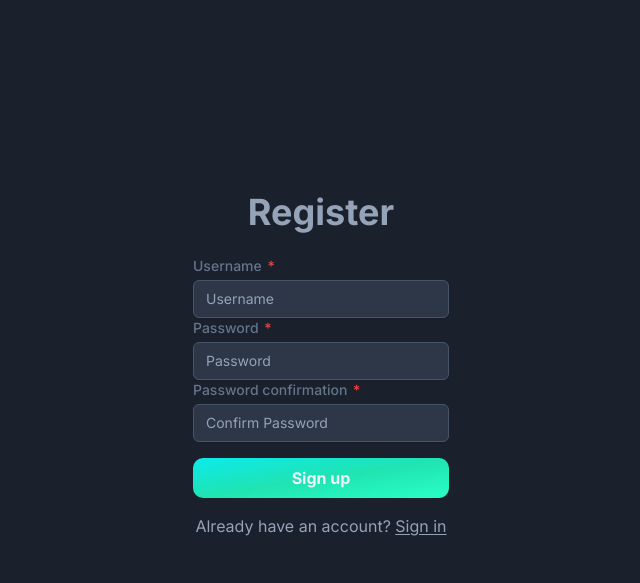
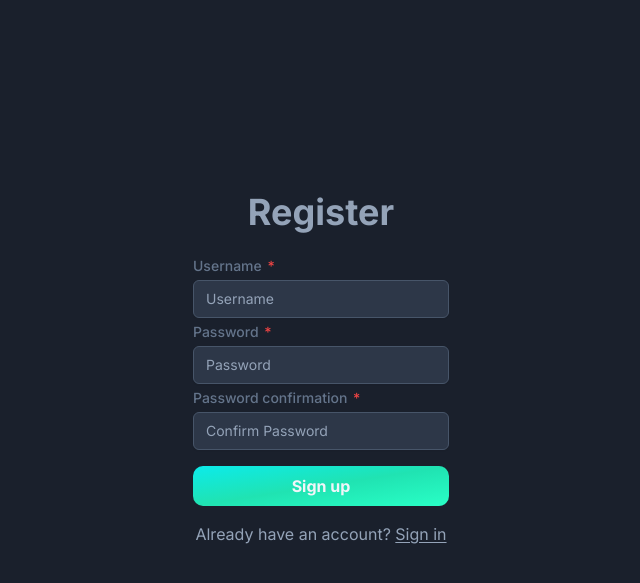
Before and after one commit to marcellinuselbert/assignment-pbp-django, a Django app: page /todolist/register/ in a window 1280 px wide. Shown: the top 583 px of the page, without its empty margins (319-959 px from the left). Run offline with Django 4.2, Linux system fonts and the light colour scheme; some libraries are stand-ins or nearby versions.

Commit message:
Minor patch

```diff
--- a/todolist/templates/login.html
+++ b/todolist/templates/login.html
@@ -24,7 +24,7 @@
               />
             </label>
 
-            <label class="block mt-3">
+            <label class="block mt-1">
               <span
                 class="after:content-['*'] after:ml-0.5 after:text-red-500 block text-sm font-medium text-slate-500"
               >
--- a/todolist/templates/register.html
+++ b/todolist/templates/register.html
@@ -28,7 +28,7 @@
               </div>
               {% endif %}
             </label>
-            <label class="block">
+            <label class="block mt-1">
               <span
                 class="after:content-['*'] after:ml-0.5 after:text-red-500 block text-sm font-medium text-slate-500"
               >
@@ -47,7 +47,7 @@
               {% endif %}
             </label>
 
-            <label class="block">
+            <label class="block mt-1">
               <span
                 class="after:content-['*'] after:ml-0.5 after:text-red-500 block text-sm font-medium text-slate-500"
               >
--- a/todolist/templates/todolist.html
+++ b/todolist/templates/todolist.html
@@ -20,7 +20,7 @@
     </div>
   </div>
 
-  <div class="text-slate-200 capitalize mt-2 ml-2">
+  <div class="text-slate-200 mt-2 ml-2">
     Hello! {{user.get_username}}
   </div>
 
```
